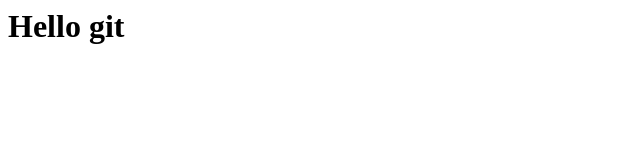
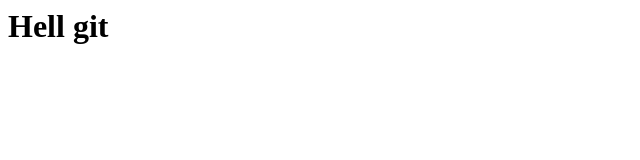
Before and after one commit to OzevaS/test, a plain HTML site: page index.html in a window 1280 px wide. Shown: the full height of the page, 0-640 px from the left. Drawn offline with Linux system fonts and the light colour scheme.

Commit message:
Wrong commit

```diff
--- a/index.html
+++ b/index.html
@@ -1 +1 @@
-<h1>Hello git</h1>
+<h1>Hell git</h1>
```
